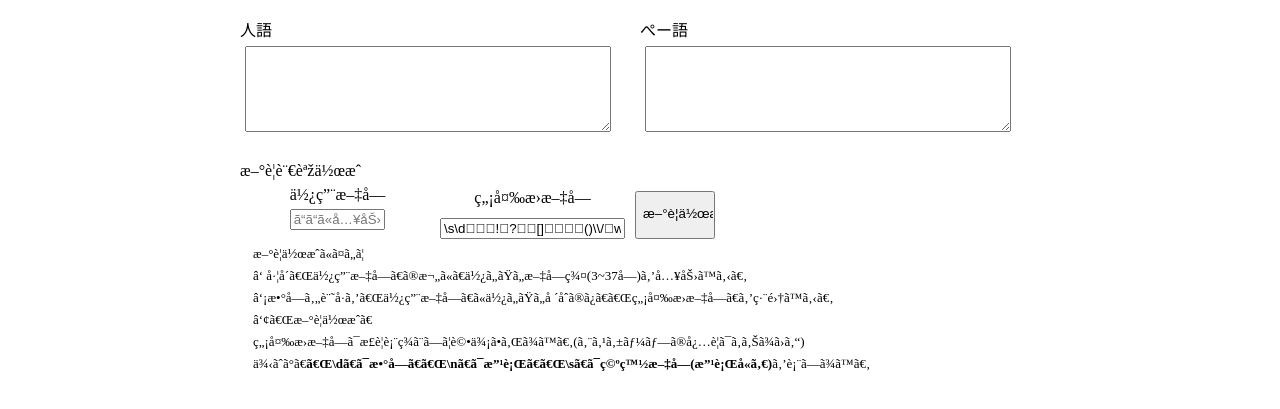
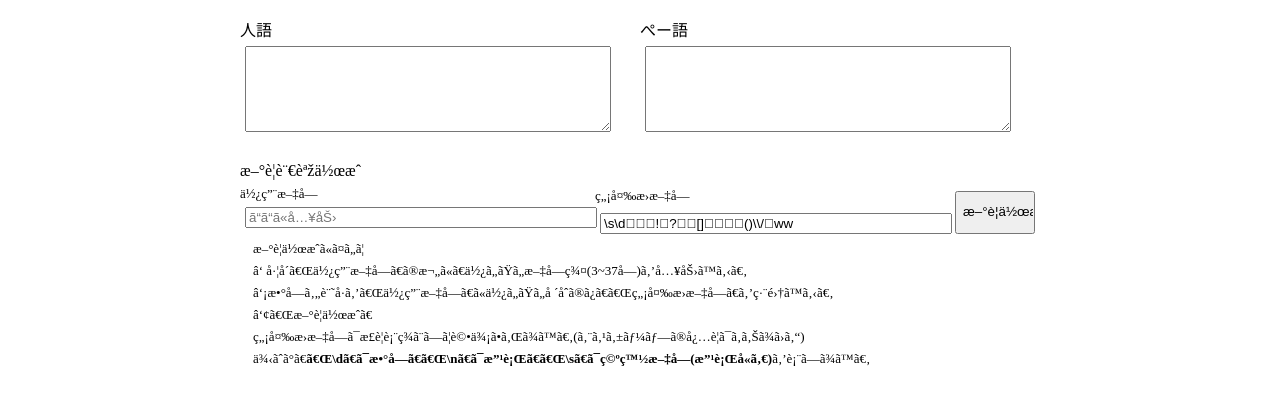
Before and after one commit to aoy-k/PETRAnslator, a plain HTML site: page index.html in a window 1280 px wide. Shown: the part 207-616 px from the top of the page. Drawn offline with Linux system fonts and the light colour scheme.

Commit message:
Update style.css

```diff
--- a/style.css
+++ b/style.css
@@ -35,7 +35,14 @@ section div input textarea {
 
 #characterInputSection {
   display: flex;
-  text-align: center;
+}
+
+.inputBox{
+  width: 45%;
+}
+
+.label{
+  font-size: small;
 }
 
 textarea {
@@ -49,8 +56,8 @@ input {
 }
 
 #characterInput,
-#characterInputRegs {
-  width: 45%;
+#characterInputEscapeWords {
+  width: 97%;
 }
 
 #characterInputButton {
```
